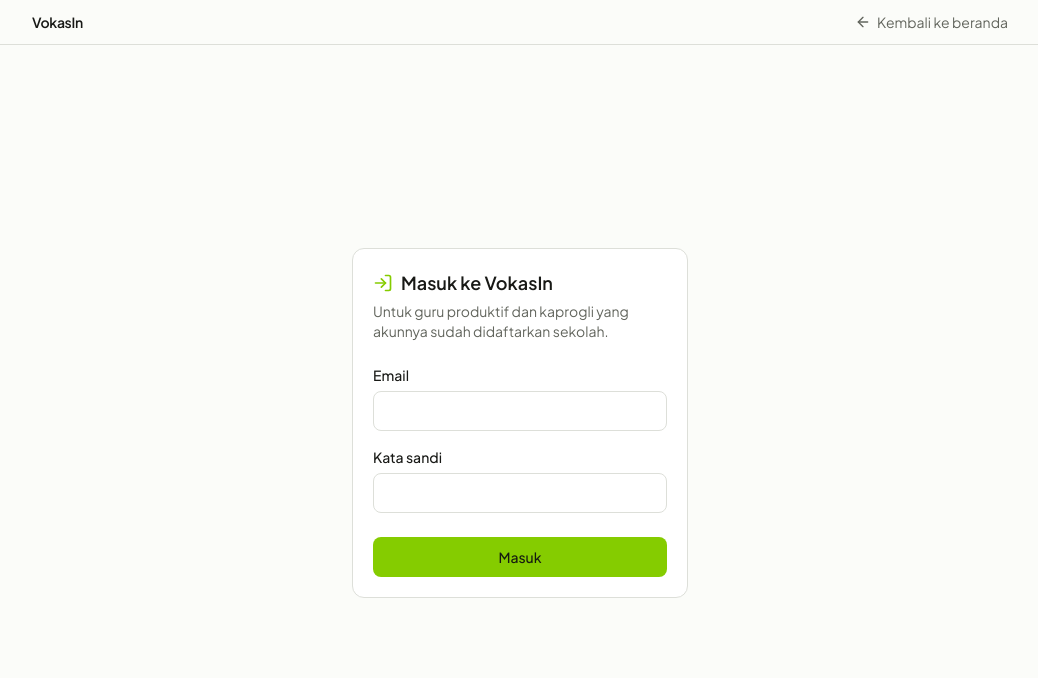
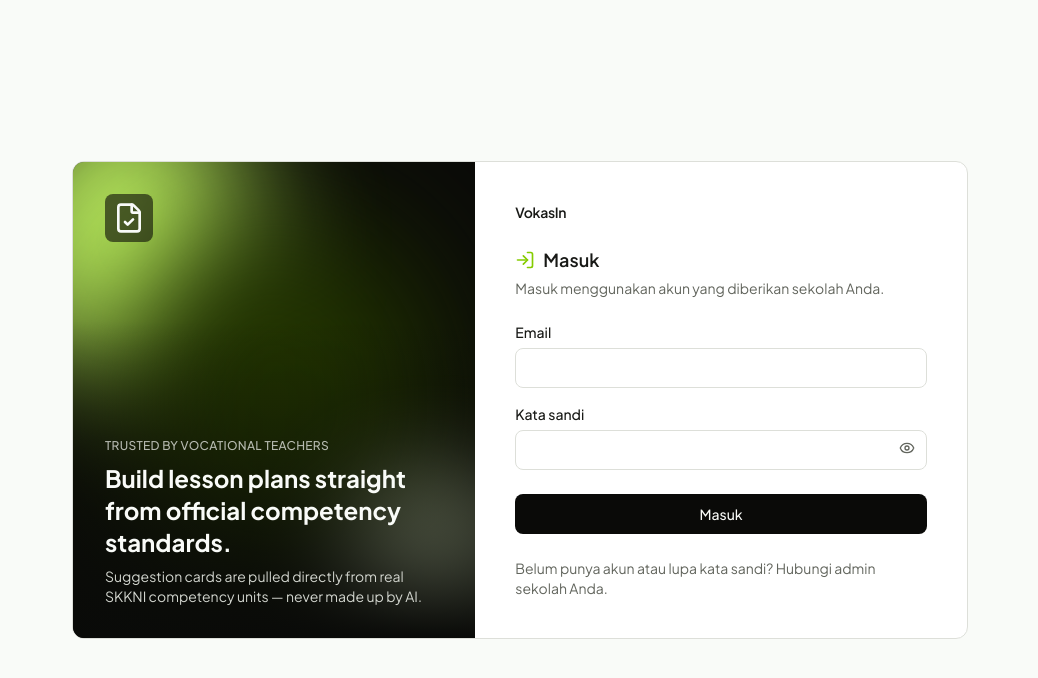
Before and after one commit to Satyasy/VokasIn, a Next.js app: page /login in a window 1280 px wide. Shown: the top 678 px of the page, without its empty margins (120-1158 px from the left). Built offline with nearby package versions, Linux system fonts and the light colour scheme; no server answers.

Commit message:
feat: add admin db panel

```diff
--- a/app/login/page.tsx
+++ b/app/login/page.tsx
@@ -1,28 +1,76 @@
 "use client";
 
-import { useActionState } from "react";
-import { LogIn } from "lucide-react";
+import { useActionState, useState } from "react";
+import { LogIn, Eye, EyeOff, FileCheck } from "lucide-react";
 import { loginAction } from "./actions";
-import { Card, CardTitle, CardDescription } from "@/components/ui/card";
+import { Card } from "@/components/ui/card";
 import { Input } from "@/components/ui/input";
 import { Button } from "@/components/ui/button";
-import { LoginNavbar } from "@/components/login-navbar";
 
 export default function LoginPage() {
   const [error, formAction, pending] = useActionState(loginAction, undefined);
+  const [showPassword, setShowPassword] = useState(false);
 
   return (
-    <>
-      <LoginNavbar />
-      <main className="mx-auto flex w-full max-w-sm flex-1 flex-col justify-center px-6 py-12">
-        <Card>
-          <div className="flex items-center gap-2">
+    <main className="flex min-h-svh items-center justify-center bg-neutral-50 px-4 py-12">
+      <Card className="fade-up grid w-full max-w-4xl grid-cols-1 overflow-hidden p-0 lg:grid-cols-[45%_55%]">
+        {/* Panel kiri — hanya tampil ≥1024px, disembunyikan total (bukan ditumpuk) di mobile.
+            Blob 1 (top-left) & blob 3 (bottom-right) gagal kontras AA untuk teks putih di
+            intinya (lihat scripts/contrast-check.mjs: ~1.1:1) — teks HARUS diletakkan di zona
+            blob 2/base yang gelap (kiri-bawah), bukan di tengah panel, dan scrim gradasi
+            gelap ditambahkan sebagai jaring pengaman kedua di belakang teks (Bagian E). */}
+        <div className="relative hidden flex-col justify-end overflow-hidden bg-neutral-950 p-8 lg:flex">
+          {/* Blob 1 — slime-lime-300, kiri-atas */}
+          <div
+            className="absolute -top-16 -left-16 size-[60%] rounded-full bg-slime-lime-300 blur-[60px]"
+            aria-hidden
+          />
+          {/* Blob 2 — slime-lime-900, tengah, mendominasi */}
+          <div
+            className="absolute top-1/2 left-1/2 size-[80%] -translate-x-1/2 -translate-y-1/2 rounded-full bg-slime-lime-900 blur-[70px]"
+            aria-hidden
+          />
+          {/* Blob 3 — slime-lime-100, kanan-bawah */}
+          <div
+            className="absolute -right-10 -bottom-10 size-[40%] rounded-full bg-slime-lime-100 blur-[50px]"
+            aria-hidden
+          />
+          {/* Scrim: jaring pengaman kontras kedua di belakang teks, terlepas dari posisi blob */}
+          <div
+            className="absolute inset-x-0 bottom-0 h-2/3 bg-gradient-to-t from-neutral-950 to-transparent"
+            aria-hidden
+          />
+
+          {/* Wrapper gelap: blob 1 duduk tepat di sudut ini, intinya gagal kontras untuk
+              ikon putih (lihat contrast-check.mjs) — chip neutral-950/60 jadi jaring
+              pengaman lokal, sama seperti scrim di bawah teks. */}
+          <div className="absolute top-8 left-8 z-10 rounded-lg bg-neutral-950/60 p-2">
+            <FileCheck className="size-8 text-neutral-50" aria-hidden />
+          </div>
+          <div className="relative z-10 mt-8">
+            <p className="text-xs font-medium uppercase tracking-wide text-neutral-50/70">
+              Trusted by vocational teachers
+            </p>
+            <p className="mt-2 text-2xl font-bold text-neutral-50">
+              Build lesson plans straight from official competency standards.
+            </p>
+            <p className="mt-2 text-sm text-neutral-300">
+              Suggestion cards are pulled directly from real SKKNI competency units — never made up by AI.
+            </p>
+          </div>
+        </div>
+
+        {/* Panel kanan — formulir, satu-satunya yang tampil di mobile */}
+        <div className="flex flex-col justify-center px-6 py-10 sm:px-10">
+          <span className="text-sm font-semibold tracking-tight text-foreground">VokasIn</span>
+
+          <div className="mt-6 flex items-center gap-2">
             <LogIn className="size-5 text-primary" aria-hidden />
-            <CardTitle>Masuk ke VokasIn</CardTitle>
+            <h1 className="text-lg font-semibold text-foreground">Masuk</h1>
           </div>
-          <CardDescription className="mt-1">
-            Untuk guru produktif dan kaprogli yang akunnya sudah didaftarkan sekolah.
-          </CardDescription>
+          <p className="mt-1 text-sm text-muted-foreground">
+            Masuk menggunakan akun yang diberikan sekolah Anda.
+          </p>
 
           <form action={formAction} className="mt-6 flex flex-col gap-4">
             <Input
@@ -33,21 +81,40 @@
               required
               disabled={pending}
             />
+            <div className="relative">
               <Input
                 label="Kata sandi"
                 name="password"
-              type="password"
+                type={showPassword ? "text" : "password"}
                 autoComplete="current-password"
                 required
                 disabled={pending}
                 errorText={error}
+                className="pr-10"
               />
-            <Button type="submit" loading={pending} className="mt-2">
+              <button
+                type="button"
+                onClick={() => setShowPassword((v) => !v)}
+                aria-label={showPassword ? "Sembunyikan kata sandi" : "Tampilkan kata sandi"}
+                className="absolute right-3 top-9 text-muted-foreground hover:text-foreground focus-visible:outline-none focus-visible:ring-2 focus-visible:ring-ring rounded"
+              >
+                {showPassword ? <EyeOff className="size-4" aria-hidden /> : <Eye className="size-4" aria-hidden />}
+              </button>
+            </div>
+            <Button
+              type="submit"
+              loading={pending}
+              className="mt-2 bg-cta-primary text-cta-primary-foreground hover:bg-neutral-800 active:bg-neutral-800"
+            >
               Masuk
             </Button>
           </form>
+
+          <p className="mt-6 text-sm text-muted-foreground">
+            Belum punya akun atau lupa kata sandi? Hubungi admin sekolah Anda.
+          </p>
+        </div>
       </Card>
     </main>
-    </>
   );
 }
--- a/components/login-navbar.tsx
+++ /dev/null
@@ -1,23 +0,0 @@
-import Link from "next/link";
-import { ArrowLeft } from "lucide-react";
-
-// Varian navbar paling sederhana — dipakai HANYA di /login. Guru yang belum
-// masuk tidak butuh (dan tidak bisa memakai) tautan section landing page
-// publik, tapi tetap butuh jalan kembali/orientasi (Bagian A.2), jadi cukup
-// nama VokasIn + tautan kembali ke beranda.
-export function LoginNavbar() {
-  return (
-    <header className="border-b border-border">
-      <div className="mx-auto flex w-full max-w-5xl items-center justify-between gap-4 px-6 py-3">
-        <span className="text-sm font-semibold tracking-tight text-foreground">VokasIn</span>
-        <Link
-          href="/"
-          className="inline-flex items-center gap-1.5 text-sm text-muted-foreground transition-colors hover:text-foreground"
-        >
-          <ArrowLeft className="size-4" aria-hidden />
-          Kembali ke beranda
-        </Link>
-      </div>
-    </header>
-  );
-}
```
Lines whose indentation alone changed are shown as unchanged.
